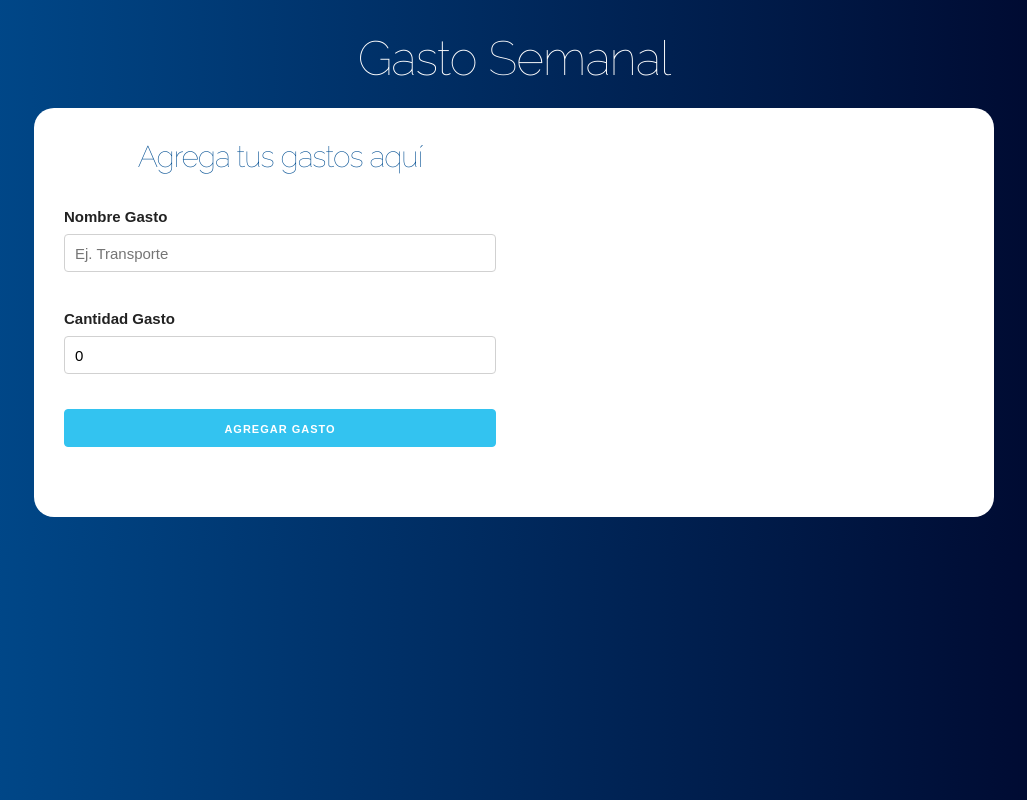
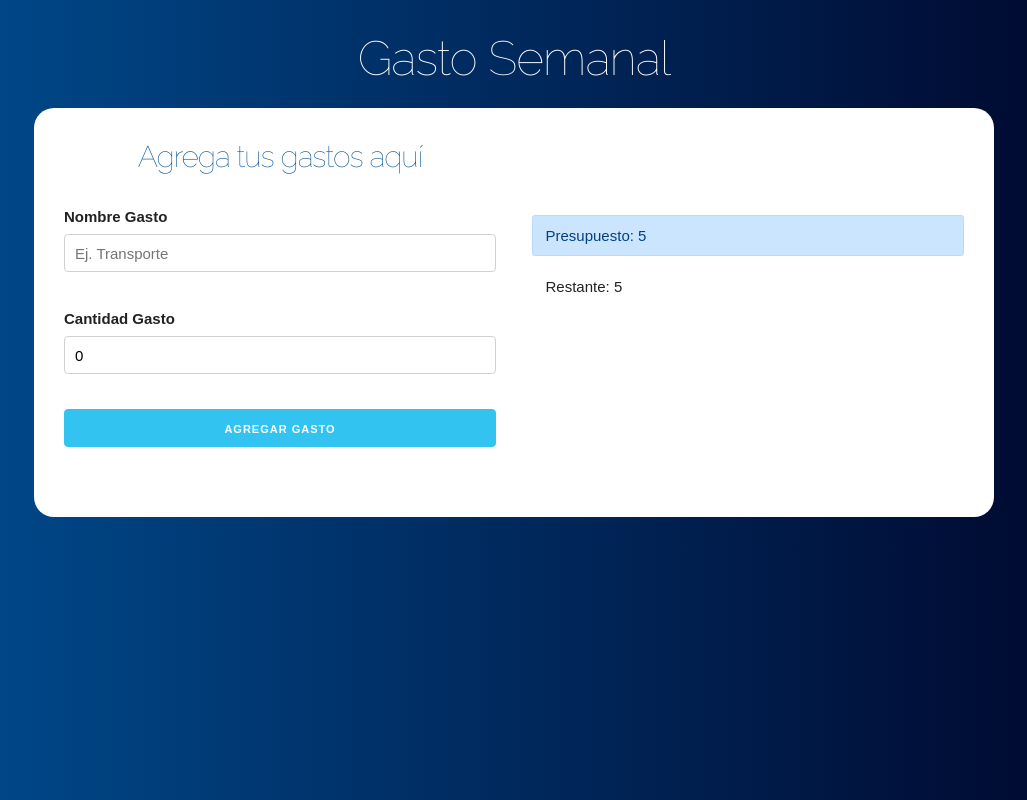
Before and after one commit to Leoniiii/Gasto-Semanal, a React (Create React App) app: page / in a window 1280 px wide. Both pictures are taken after typing "5" into the empty fields and a click on the input "Definir Presupuesto". Shown: the whole page, without its empty margins (126-1153 px from the left). Built offline with nearby package versions, Linux system fonts and the light colour scheme.

Commit message:
Creando el componente controlPresupuesto

```diff
--- a/src/App.js
+++ b/src/App.js
@@ -1,8 +1,8 @@
 import React, { useState } from "react";
 import Pregunta from "./components/Pregunta";
 import Formulario from "./components/Formulario";
-import Listado from "./components/Listado"
-
+import Listado from "./components/Listado";
+import ControlPresupuesto from "./components/ControlPresupuesto";
 function App() {
   //Definir el state
   const [presupuesto, guardarPresupuesto] = useState(0);
@@ -39,6 +39,11 @@
                 <Listado
                   gastos={gastos}
                 />
+
+                <ControlPresupuesto
+                  restante={restante}
+                  presupuesto={presupuesto}
+                />
               </div>
             </div>
           )}
--- /dev/null
+++ b/src/components/ControlPresupuesto.js
@@ -0,0 +1,15 @@
+import React, {Fragment} from 'react';
+
+const ControlPresupuesto = (props) => {
+    return (
+        <Fragment>
+            <div className="alert alert-primary">
+                Presupuesto: {props.presupuesto}
+            </div>
+            <div className="alert">
+                Restante: {props.restante}
+            </div>
+        </Fragment>
+    )
+}
+export default ControlPresupuesto;
```
